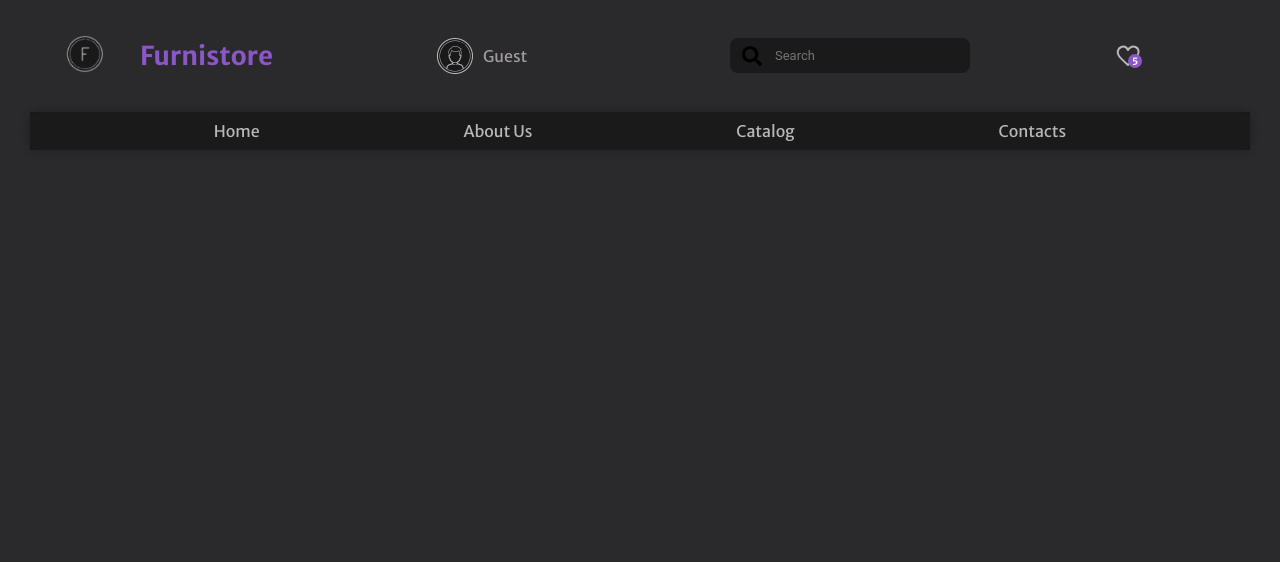
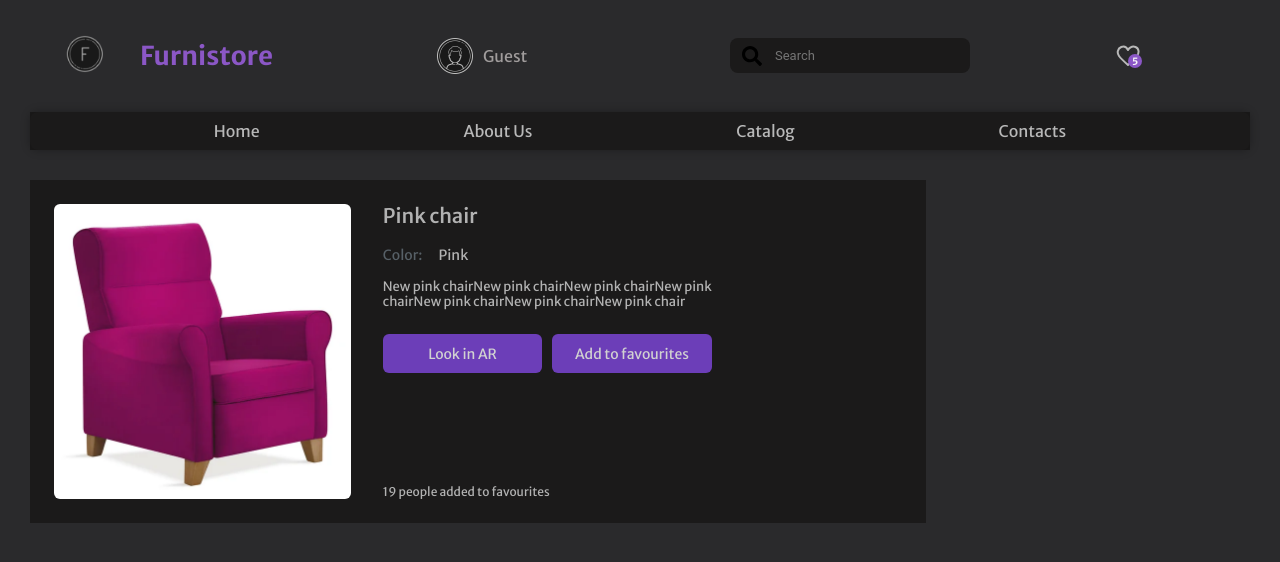
Before and after one commit to DamjanT1988/TEST-A, a React (Create React App) app: page / in a window 1280 px wide. Shown: the top 562 px of the page. Built offline with nearby package versions, Linux system fonts and the light colour scheme.

Commit message:
Added Product component

```diff
--- a/src/components/Main/Main.jsx
+++ b/src/components/Main/Main.jsx
@@ -1,11 +1,13 @@
 import style from './Main.module.css';
 import Layout from '../Layout';
 import { Menu } from './Menu/Menu';
+import { Product } from '../Product/Product';
 
 export const Main = () => (
   <main className={style.main}>
     <Layout>
       <Menu />
+      <Product />
     </Layout>
   </main>
 );
--- /dev/null
+++ b/src/components/Product/Product.jsx
@@ -0,0 +1,43 @@
+import style from './Product.module.css';
+import tmpImage from './img/bright_pink_chair.jpg';
+
+const lookInAR = () => {
+  console.log('Look');
+};
+
+const addToFavorites = () => {
+  console.log('Add');
+};
+
+export const Product = item => {
+  return (
+    <section  className={style.product}>
+      <div className={style.image}>
+        <img className={style.currentImage} src={tmpImage} alt="tmp" />
+      </div>
+      <div className={style.info}>
+        <h1 className={style.title}>Pink chair</h1>
+        <div className={style.color}>
+          <span>Color:</span> Pink
+        </div>
+
+        <p className={style.description}>New pink chairNew pink chairNew pink
+          chairNew pink<br /> chairNew pink chairNew pink chairNew pink chair</p>
+
+        <div className={style.actions}>
+          <button
+            onClick={lookInAR}
+            className={style.btn}>Look in AR</button>
+
+          <button
+            onClick={addToFavorites}
+            className={style.btn}>Add to favourites</button>
+        </div>
+
+        <div className={style.bottom}>
+          <div className={style.purchase}>19 people added to favourites</div>
+        </div>
+      </div>
+    </section>
+  );
+};
--- /dev/null
+++ b/src/components/Product/Product.module.css
@@ -0,0 +1,82 @@
+.product {
+  display: flex;
+  max-width: calc(100% - 324px);
+  background-color: #1B1A1A;
+  padding: 24px;
+  column-gap: 32px;
+  color: #B2B2B2;
+}
+
+.info {
+  display: flex;
+  flex-direction: column;
+}
+
+.image {
+  display: flex;
+}
+
+.currentImage {
+  border-radius: 6px;
+}
+
+.image {
+  width: 35%;
+}
+
+.title {
+  font-size: 20px;
+  font-weight: 500;
+  margin-bottom: 20px;
+}
+
+.color {
+  font-size: 14px;
+  line-height: 17px;
+  display: flex;
+  column-gap: 16px;
+  align-items: center;
+  margin-bottom: 15px;
+}
+
+.color span{
+  font-size: 14px;
+  line-height: 17px;
+  color: #576067;
+}
+
+.description {
+  font-weight: 400;
+  font-size: 13px;
+  line-height: 15px;
+  color: #B2B2B2;
+}
+
+.actions {
+  margin-top: 25px;
+  display: flex;
+  column-gap: 10px;
+}
+
+.btn {
+  background: #6C3EB8;
+  width: 100%;
+  height: 39px;
+  border: none;
+  color: #d1d1d1;
+  font-size: 14px;
+  border-radius: 6px;
+}
+
+.favourite:hover {
+  background: #7a8690;
+}
+
+.bottom {
+  display: flex;
+  align-items: center;
+  justify-content: space-between;
+  font-size: 12px;
+  color: #B2B2B2;
+  margin-top: auto;
+}
--- /dev/null
+++ b/src/components/Product/index.jsx
@@ -0,0 +1,2 @@
+import {Product} from './Product';
+export default Product;
```
Also changed, not shown: src/components/Product/img/bright_pink_chair.jpg (added).
